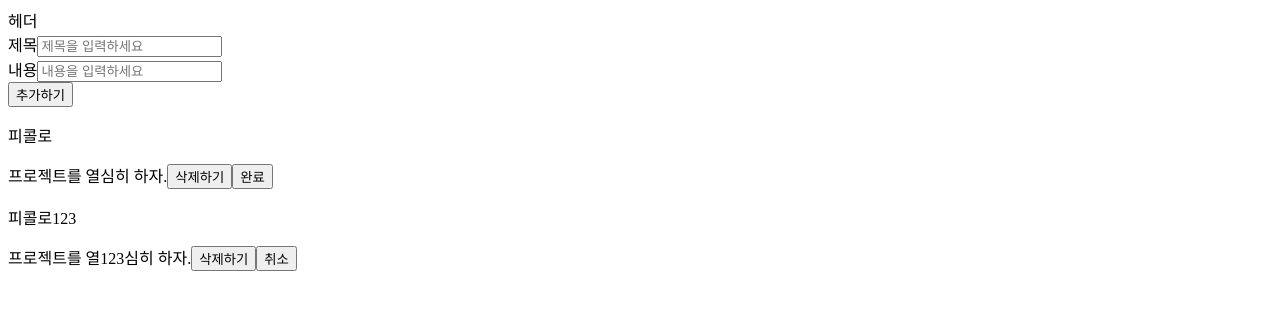
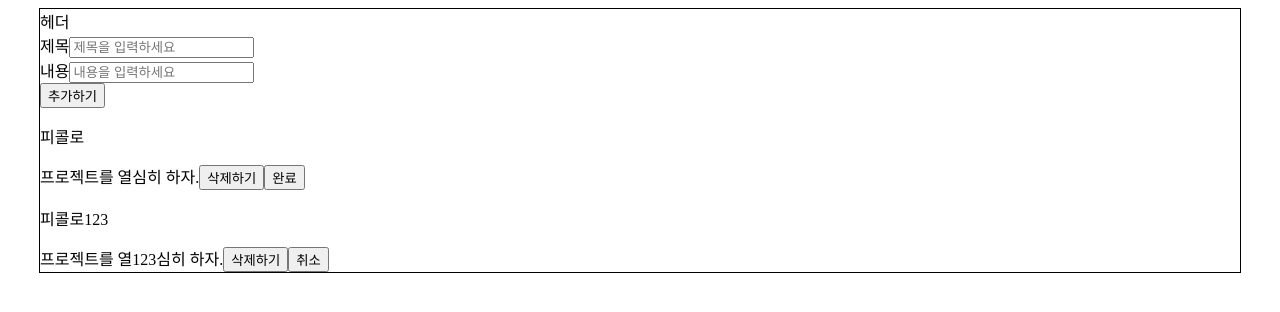
Before and after one commit to picoloman6/nbc_react_1, a React (Vite) app: page / in a window 1280 px wide. Shown: the top 312 px of the page. Built offline with nearby package versions, Linux system fonts and the light colour scheme.

Commit message:
[dev] 글로벌 스타일 적용

```diff
--- a/package.json
+++ b/package.json
@@ -11,7 +11,8 @@
   },
   "dependencies": {
     "react": "^18.2.0",
-    "react-dom": "^18.2.0"
+    "react-dom": "^18.2.0",
+    "styled-components": "^6.1.8"
   },
   "devDependencies": {
     "@types/react": "^18.2.43",
--- a/src/TodoList/TodoItem.tsx
+++ b/src/TodoList/TodoItem.tsx
@@ -16,11 +16,9 @@ const TodoItem = ({
       <p>{todo.name}</p>
       <span>{todo.content}</span>
       <button onClick={() => removeTodo(todo.id)}>삭제하기</button>
-      {todo.done ? (
-        <button onClick={() => changeTodoStatus(todo.id)}>취소</button>
-      ) : (
-        <button onClick={() => changeTodoStatus(todo.id)}>완료</button>
-      )}
+      <button onClick={() => changeTodoStatus(todo.id)}>
+        {todo.done ? '취소' : '완료'}
+      </button>
     </div>
   );
 };
--- /dev/null
+++ b/src/main.style.ts
@@ -0,0 +1,8 @@
+import { styled } from 'styled-components';
+
+export const GlobalStyle = styled.div`
+  max-width: 1200px;
+  max-height: 800px;
+  border: 1px solid black;
+  margin: 0 auto;
+`;
--- a/src/main.tsx
+++ b/src/main.tsx
@@ -1,13 +1,14 @@
 import React from 'react';
 import ReactDOM from 'react-dom/client';
 
+import { GlobalStyle } from './main.style';
 import TodoList from './TodoList/TodoLIst';
 
 ReactDOM.createRoot(document.getElementById('root')!).render(
   <React.StrictMode>
-    <div>
+    <GlobalStyle>
       <div>헤더</div>
       <TodoList />
-    </div>
+    </GlobalStyle>
   </React.StrictMode>
 );
```
Also changed, not shown: 1 other file (tests, documents, lock files or other folders).
